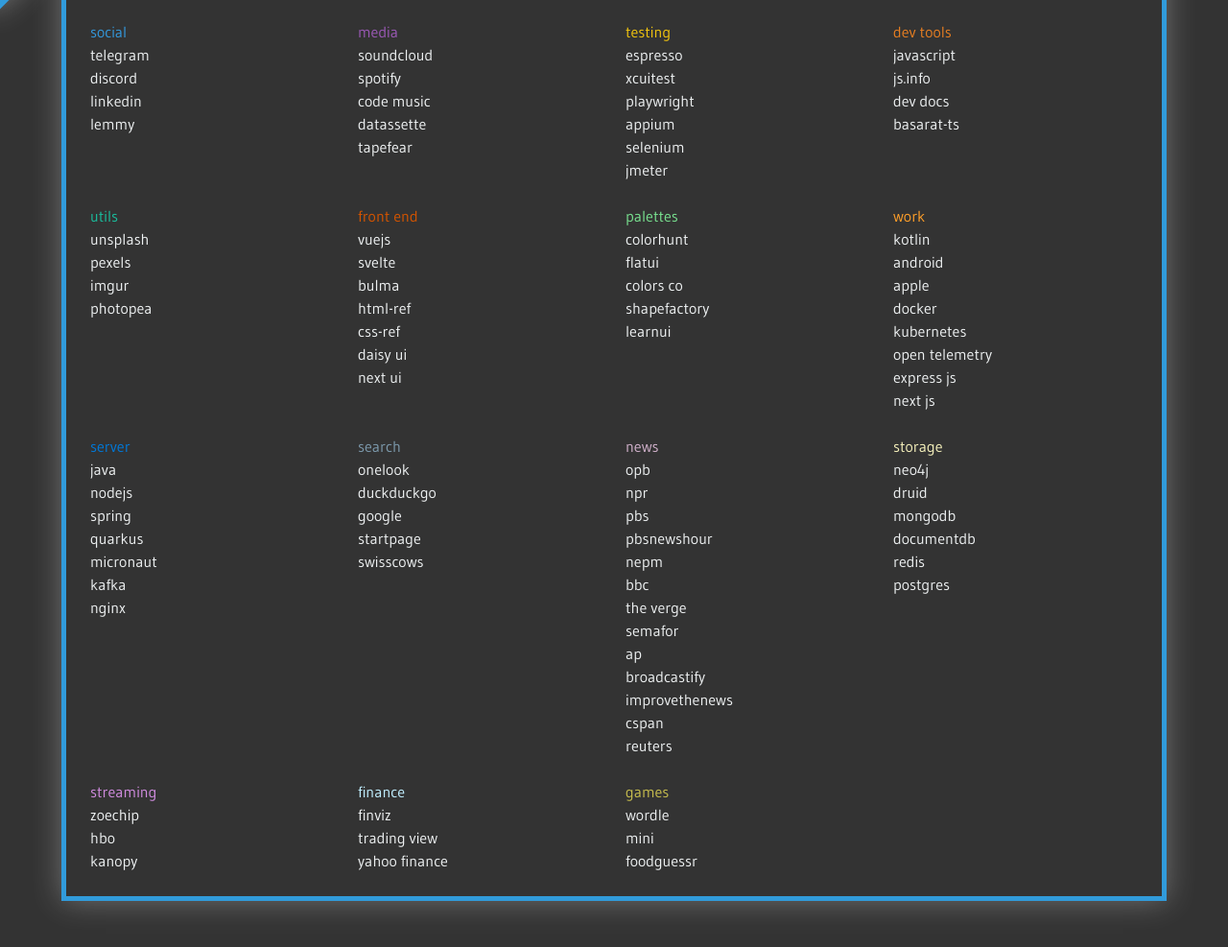
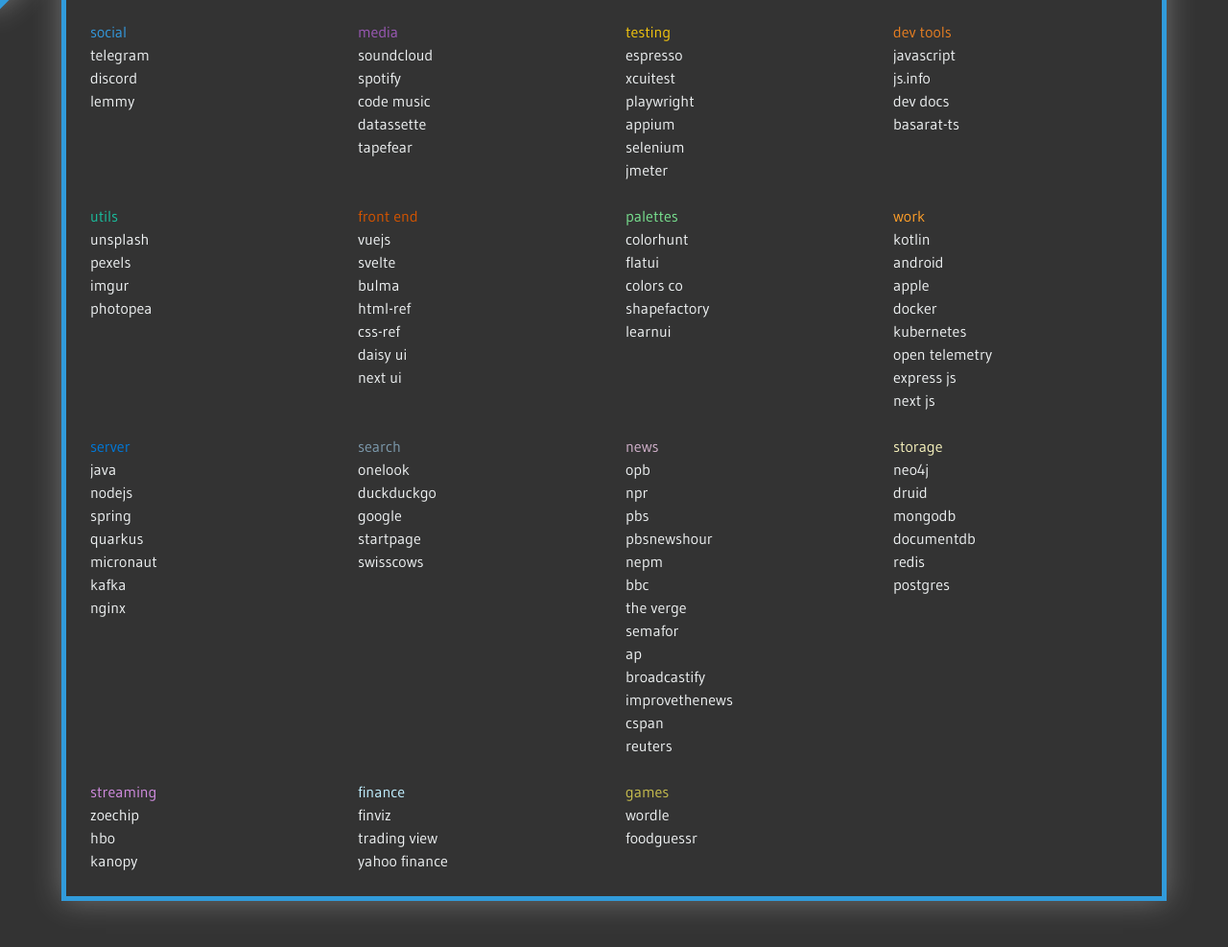
Before and after one commit to JoshLudahl/ludahl_com, a plain HTML site: page start/index.html in a window 1280 px wide. Shown: the part 139-1126 px from the top of the page at 96% size. Drawn offline with nearby package versions, Linux system fonts and the light colour scheme.

Commit message:
Remove outdated links from index.html for social and games sections

```diff
--- a/start/index.html
+++ b/start/index.html
@@ -37,7 +37,6 @@
                         <li>social</li>
                         <li><a href="//telegram.org" target="_blank">telegram</a></li>
                         <li><a href="//discord.com" target="_blank">discord</a></li>
-                        <li><a href="//linkedin.com" target="_blank">linkedin</a></li>
                         <li><a href="https://lemmy.world" target="_blank">lemmy</a></li>
                     </ul>
                 </div>
@@ -194,7 +193,6 @@
                     <ul class="list-unstyled">
                         <li>games</li>
                         <li><a href="https://www.nytimes.com/games/wordle/index.html" target="_blank">wordle</a></li>
-                        <li><a href="https://www.nytimes.com/crosswords/game/mini" target="_blank">mini</a></li>
                         <li><a href="https://www.foodguessr.com" target="_blank">foodguessr</a></li>
                     </ul>
                 </div>
```
